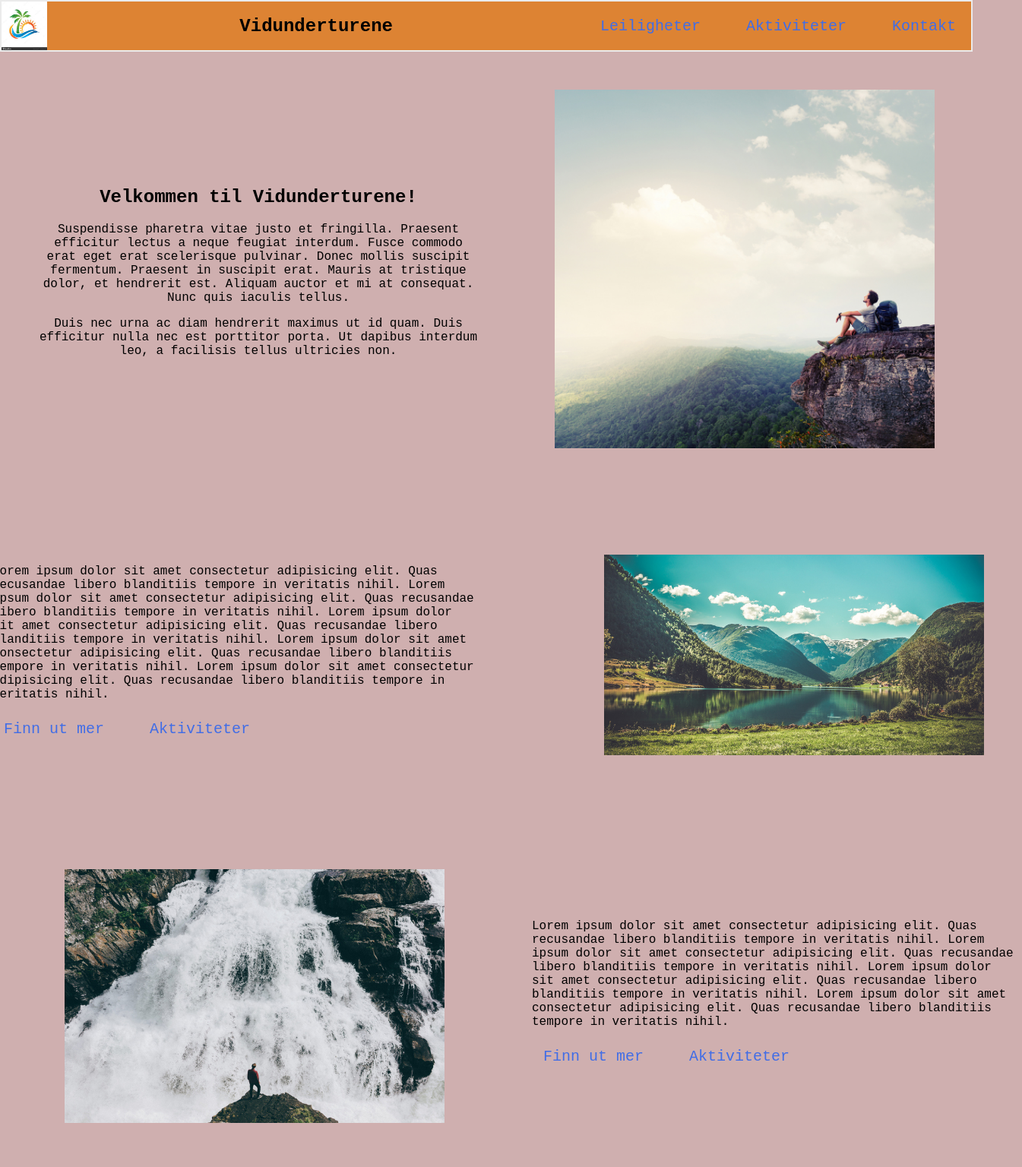
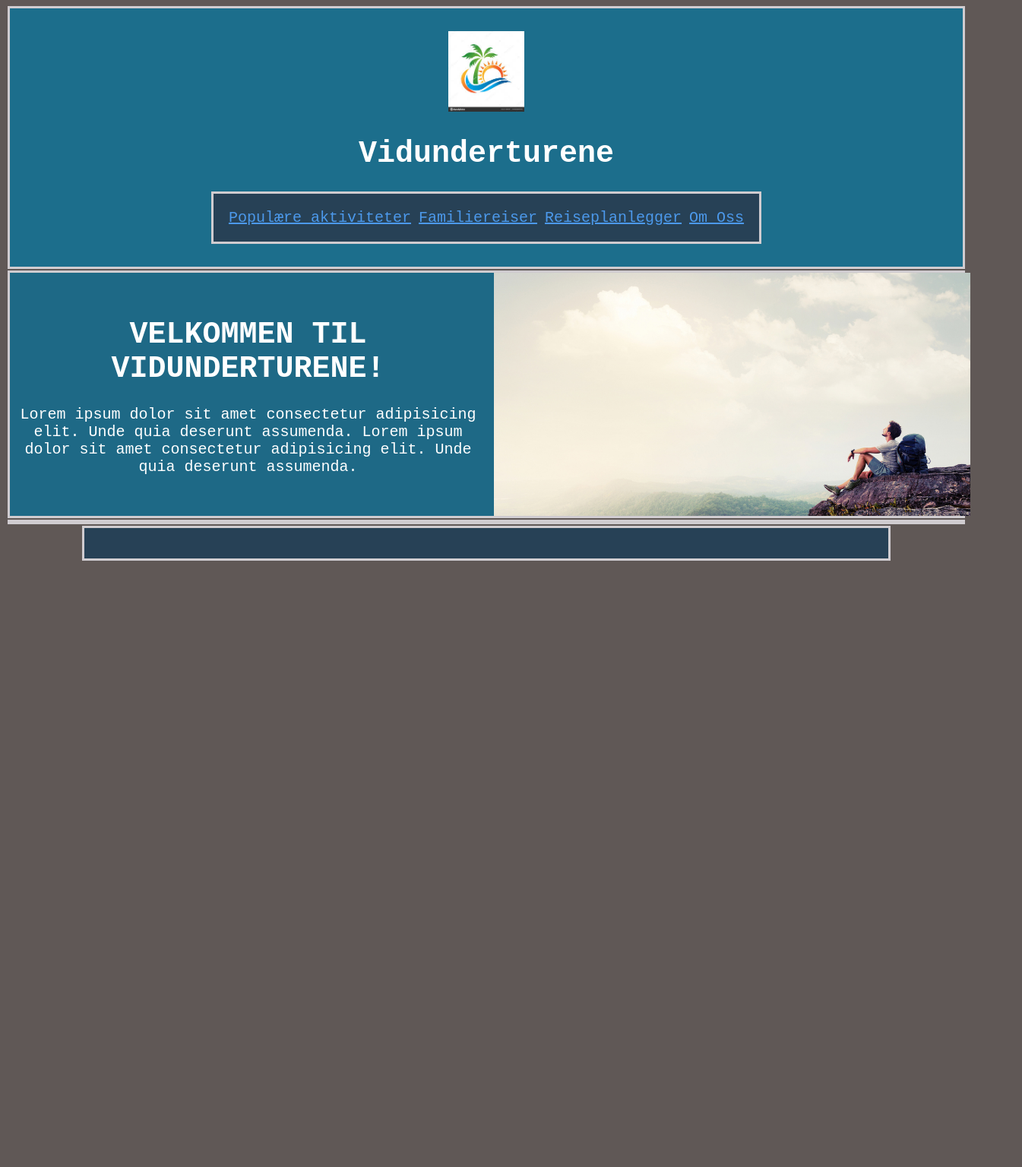
Before and after one commit to CraneOperator87/Virtual-Studio-2.0, a plain HTML site: page IT1/vurdering/oppgave1 copy/index.html in a window 1280 px wide. Shown: the top 1536 px of the page at 76% size, 1345 px wide, since content can reach past the window. After the commit the page ends 800 px from the top, so only its background shows below. Drawn offline with Linux system fonts and the light colour scheme.

Commit message:
vurdering

```diff
--- a/IT1/vurdering/oppgave1 copy/index.html
+++ b/IT1/vurdering/oppgave1 copy/index.html
@@ -4,89 +4,64 @@
     <meta charset="UTF-8">
     <meta name="viewport" content="width=device-width, initial-scale=1.0">
     <title> Hjem § Vidunderturene </title>
-    <link rel="stylesheet" href="styles.css">
+    <link rel = "stylesheet" type = "text/css" href= "styles.css">
 </head>
 <body>
     <header>
-        <img src="logo.png">
+        <div class = "header-container">
+
+            <div class = "grid-item">
+                <img src = "logo.png">
                 <h1> Vidunderturene </h1>
+            </div>
+
+            <div class = "grid-item">
                 <nav>
-            <a href="#">Leiligheter</a>
-            <a href="#">Aktiviteter</a>
-            <a href="#">Kontakt</a>
+                    <a href = "#" >Populære aktiviteter</a>
+                    <a href = "#" >Familiereiser</a>
+                    <a href = "#" >Reiseplanlegger</a>
+                    <a href = "#" >Om Oss</a>
                 </nav>
+            </div>
+
+        </div>
     </header>
 
     <main>
-        <article>
+        <div class = "main-container">
+            <div class = "grid-item" id = "main-text">
                     <div class = "text">
-                <h2>Velkommen til Vidunderturene!</h2>
-                <p>Suspendisse pharetra vitae justo et fringilla.
-                   Praesent efficitur lectus a neque feugiat interdum.
-                   Fusce commodo erat eget erat scelerisque pulvinar. Donec mollis suscipit
-                   fermentum. Praesent in suscipit erat. Mauris at tristique dolor, et hendrerit
-                   est. Aliquam auctor et mi at consequat. Nunc quis iaculis tellus.
+                        <h1> VELKOMMEN TIL VIDUNDERTURENE! </h1>
+                        <p> Lorem ipsum dolor sit amet consectetur adipisicing elit. Unde quia deserunt assumenda.
+                            Lorem ipsum dolor sit amet consectetur adipisicing elit. Unde quia deserunt assumenda.
                         </p>
-                <p> Duis nec
-                   urna ac diam hendrerit maximus ut id quam. Duis efficitur nulla nec est porttitor
-                   porta. Ut dapibus interdum leo, a facilisis tellus ultricies non.</p>
                     </div>
-            <div class = "bilde">
-                <img src= "./images/friluftsliv_1.jpg" , alt = "En bilde av et stort fjell">
             </div>
-        </article>
-
-        <div class = "bildergalleri">
-            <div class = "grid-container">
-                <div class = "grid-item">
-                    <p>
-                    Lorem ipsum dolor sit amet consectetur adipisicing elit. Quas recusandae libero blanditiis tempore in veritatis nihil.
-                    Lorem ipsum dolor sit amet consectetur adipisicing elit. Quas recusandae libero blanditiis tempore in veritatis nihil.
-                    Lorem ipsum dolor sit amet consectetur adipisicing elit. Quas recusandae libero blanditiis tempore in veritatis nihil.
-                    Lorem ipsum dolor sit amet consectetur adipisicing elit. Quas recusandae libero blanditiis tempore in veritatis nihil.
-                    Lorem ipsum dolor sit amet consectetur adipisicing elit. Quas recusandae libero blanditiis tempore in veritatis nihil.
-                    </p>
-                    <nav>
-                        <a href="#">Finn ut mer</a>
-                        <a href="#">Aktiviteter</a>
-                    </nav>
+            <div class = "grid-item" id = "main-bilde">
+                <div class = "main-bilde">
+                    <img src = "./images/friluftsliv_1.jpg" , alt = "En bilde av et stort fjell">
+                </div>
             </div>
 
-                <div class = "grid-item">
-                    <img src = "images/friluftsliv_2.jpg", alt = "en bilde av et skog">
-                </div>
-
-                <div class = "grid-item">
-                    <img src = "images/friluftsliv_3.jpg", alt = "en bilde av et stort fjell">
-                </div>
-
-                <div class = "grid-item">
-                    <p>
-                    Lorem ipsum dolor sit amet consectetur adipisicing elit. Quas recusandae libero blanditiis tempore in veritatis nihil.
-                    Lorem ipsum dolor sit amet consectetur adipisicing elit. Quas recusandae libero blanditiis tempore in veritatis nihil.
-                    Lorem ipsum dolor sit amet consectetur adipisicing elit. Quas recusandae libero blanditiis tempore in veritatis nihil.
-                    Lorem ipsum dolor sit amet consectetur adipisicing elit. Quas recusandae libero blanditiis tempore in veritatis nihil.
-                    </p>
-                    <nav>
-                        <a href="#">Finn ut mer</a>
-                        <a href="#">Aktiviteter</a>
-                    </nav>
-                </div>
             <div class = "grid-item"></div>
             <div class = "grid-item"></div>
         </div>
+
+        <div class = "main-container">
+            <div class = "grid-item"></div>
+            <div class = "grid-item"></div>
+            <div class = "grid-item"></div>
+            <div class = "grid-item"></div>
         </div>
-
-
-
     </main>
 
     <footer>
-        <p>&copy; 2024 Min Nettside. Alle rettigheter forbeholdt.</p>
+        <div class = "footer-container">
+            <div class = "grid-item"></div>
+            <div class = "grid-item"></div>
+        </div>
         <nav>
-            <a href="#">Leiligheter</a>
-            <a href="#">Aktiviteter</a>
-            <a href="#">Kontakt</a>
+
         </nav>
     </footer>
 
--- a/IT1/vurdering/oppgave1 copy/styles.css
+++ b/IT1/vurdering/oppgave1 copy/styles.css
@@ -1,116 +1,91 @@
 body {
+    background-color : #605856; /* Farge på bakgrunnen */
+    color : white; /* Farge på teksten */
     font-family : 'Courier New', Courier, monospace;
-    color : rgb(0, 0, 0);
-    background-color : rgba(197, 159, 159, 0.826);
-    margin : 0px;
+    font-size : 20px;
+    box-sizing : border-box;
 }
 
 header {
-    background-color: rgb(221, 131, 51);
-    color: rgb(0, 0, 0);
-    border: 2px solid #EBEBEB;
-    display: flex;
-    align-items: end;
-    justify-content: space-between;
-    box-sizing: border-box;
-    padding: 0px;
-    width: 100%;
-    margin: 0px;
+    background-color : #1C6E8C;
+    border:#D0CCD0 solid 3px;
+    color : white;
+    text-align : center;
+
+    margin : 2px;
+    padding : 10px;
 }
 
-header h1{
-    font-size: 24px;
-    margin: 0px;
-    padding: 0px;
-    color: rgb(0, 0, 0);
-    font-family: 'Courier New', Courier, monospace;
-    padding: 18px;
-}
-
-header img{
-    width: auto;
-    height: 64px;
+header img {
+    width : 100px;
+    height : auto;
 }
 
 nav {
-    display: flex;
-    gap : 20px;
+    display : flex;
+    flex-direction: row;
+    justify-content: space-between;
+    gap : 10px;
+    background-color : #274156;
+    border : #D0CCD0 solid 3px;
+    color : white;
+    text-align : center;
+    padding : 20px;
+    margin-left: 100px;
+    margin-right : 100px;
 }
 
-nav a {
-    text-decoration: none;
-    color: rgb(65, 109, 230);
-    font-family: 'Courier New', Courier, monospace;
-    font-size: 20px;
-    padding: 1em;
-    margin: 0px;
+a {
+    color : rgb(76, 153, 235);
 }
 
-article {
-    display : grid;
-    grid-template-columns: 1fr 1fr;
-
-    text-align: center;
-    align-items: center;
-
-    margin-left: 50px;
+a:hover {
+    color : red;
 }
 
-main img {
-    width: 500px;
-    height : auto;
-
-    align-items: center;
-    padding : 50px;
-    margin-left : 50px;
+.header-container {
+    display: flex;
+    flex-direction: column;
+    align-items : center;
+    justify-content: center;
+    padding: 10px;
+    margin: 10px;
 }
 
+.main-container {
+    background-color : #1E6986;
+    border : #D0CCD0 solid 3px;
+    color : white;
 
-footer {
-    border-top: 3px solid #EBEBEB;
-    background-color : rgba(197, 159, 159, 0.826);
-    color : black;
-    display: flex;
-    flex-direction: column;
-    justify-content: center;
-    align-items: center;
-    height: auto;
-    font-size: 22px;
-    font-family: 'Courier New', Courier, monospace;
-    width: 100%;
-    margin: 0px;
-    padding: 20px;
-    background-color: rgb(221, 131, 51);
-}
+    display : grid;
+    grid-template-columns : repeat(2, 1fr);
 
-footer a {
-    color: rgb(65, 109, 230);
-}
-.grid-item {
-    margin-left : 50px;
-}
-.grid-item img {
-    width : 500px;
-    height : auto;
+    margin : 2px;
 
 }
 
-.grid-item p {
+#main-text {
+    display: flex;
+    flex-direction: column;
     align-items: center;
-    text-align: left;
-    margin : 5px;
+    justify-content: center;
+    padding: 10px;
+    text-align: center;
 }
 
-.grid-item a {
+#main-bilde {
+    display: flex;
+    flex-direction: column;
     align-items: center;
-    text-align: left;
+    justify-content: center;
+    padding: 10px;
+    width: 100%; /* Ensure the container takes the full width */
+    height: 300px; /* Set a fixed height for the container */
+    overflow: hidden; /* Prevent overflow */
 }
 
-.grid-container {
-    display: grid;
-    grid-template-rows : repeat(2, 1fr);
-    grid-template-columns: repeat(2, 1fr);
-    gap : 10px;
-    align-items : center;
-    justify-content : center;
+.main-container img {
+    width: 100%; /* Stretch the image to fill the width of its container */
+    height: 100%; /* Stretch the image to fill the height of its container */
+    object-fit: cover; /* Ensure the image covers the container while maintaining its aspect ratio */
 }
```
Also changed, not shown: IT1/vurdering/oppgave2.1/oppgave1.js (added). Lines whose indentation alone changed are shown as unchanged.
